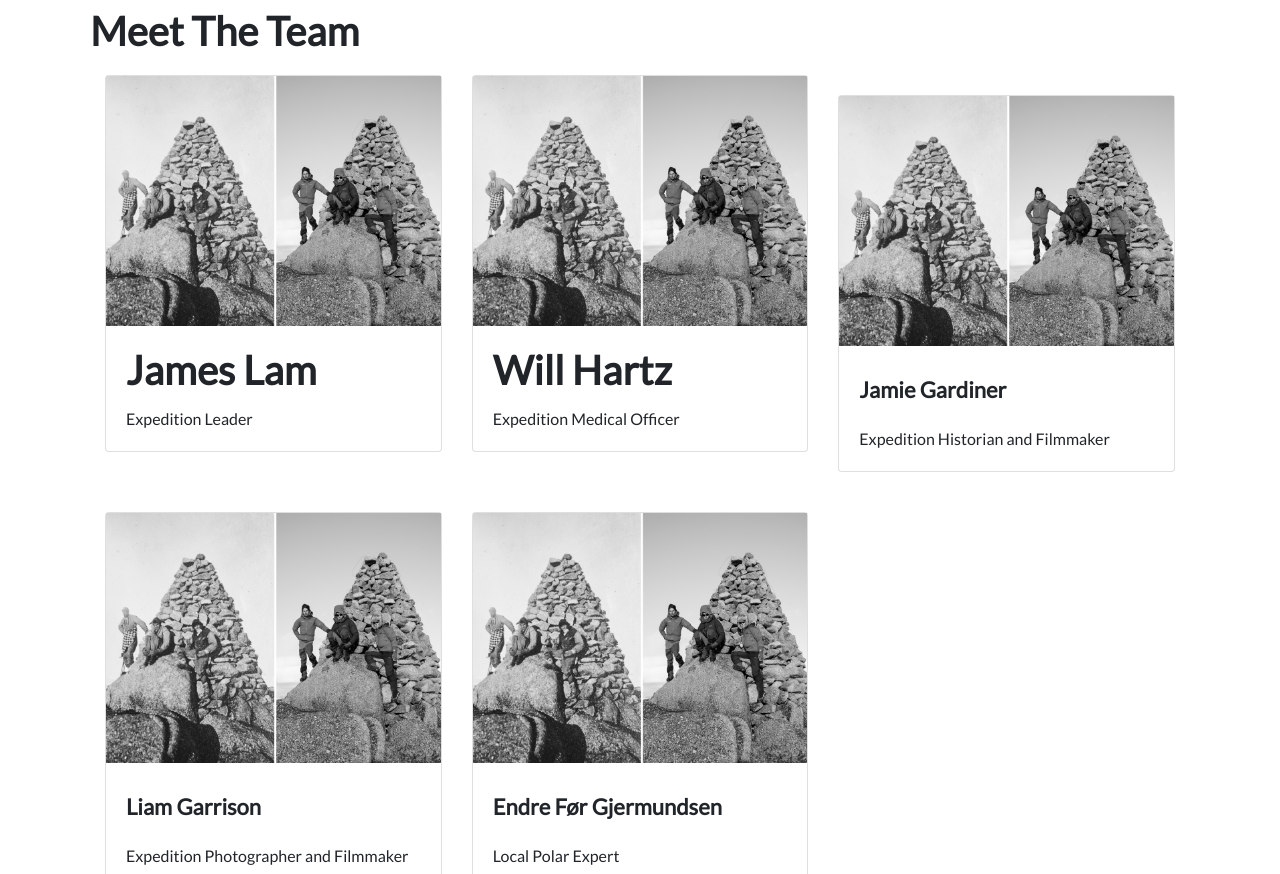
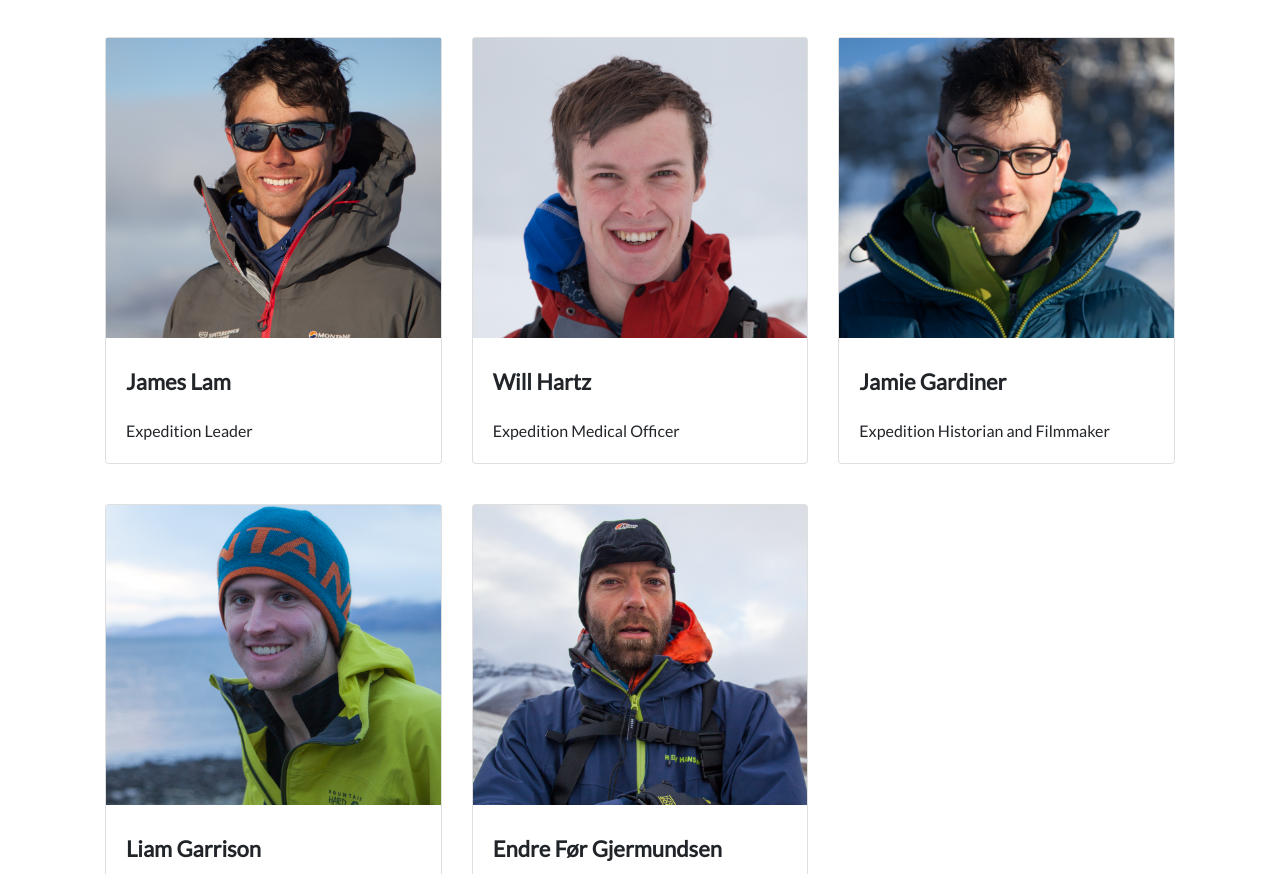
Before and after one commit to liamgarrison/spitsbergen-retraced, a React app: page / in a window 1280 px wide. Shown: the part 1926-2800 px from the top of the page. Built offline with nearby package versions, Linux system fonts and the light colour scheme.

Commit message:
refactored code

```diff
--- a/src/App.js
+++ b/src/App.js
@@ -1,25 +1,26 @@
 import React from 'react';
-import logoWhite from './images/logo/portrait_white.png';
-import logoBlue from './images/logo/portrait_blue.png';
-import sampleImage from './images/objectives/history.jpg';
+// Image imports
+import logoBlue from './images/logo/icon_blue.png';
+import history from './images/objectives/history.jpg';
+import mountaineering from './images/objectives/mountaineering.jpg';
+import science from './images/objectives/science.jpg';
+import endre from './images/headshots/endre.jpg';
+import james from './images/headshots/james.jpg';
+import jamie from './images/headshots/jamie.jpg';
+import liam from './images/headshots/liam.jpg';
+import will from './images/headshots/will.jpg';
+// File import
 import report from './files/spitsbergen-retraced-expedition-report.pdf';
+// CSS
 import './App.scss';
+// Components
 import Card from './components/card'
+import Banner from './components/banner'
 
 function App() {
   return (
     <div className="App">
-      <div class="home-banner">
-        <div class="content">
-          <div class="image-wrapper">
-            <img src={logoWhite} alt="Spitsbergen Retraced Logo" />
-          </div>
-          <div class="scroll-more">
-            <p>Scroll for more</p>
-            <i class="fas fa-arrow-down " />
-          </div>
-        </div>
-      </div>
+      <Banner/>
       <div class="container">
         <div class="row mt-5">
           <div class="col-xs-12">
@@ -48,21 +49,24 @@ function App() {
         <div class="row ">
           <div class="col-xs-12 col-sm-6 col-lg-4">
             <Card
-              imageUrl={sampleImage}
+              height="200"
+              imageUrl={history}
               cardTitle="Recreating History"
               cardText="In the footsteps of the first crossing of Spitsbergen"
             />
           </div>
           <div class="col-xs-12 col-sm-6 col-lg-4">
             <Card
-              imageUrl={sampleImage}
+              height="200"
+              imageUrl={mountaineering}
               cardTitle="Arctic Mountaineering"
               cardText="Rocky ridges and first ascents in a sublime Alpine landscape"
             />
           </div>
           <div class="col-xs-12 col-sm-6 col-lg-4">
             <Card
-              imageUrl={sampleImage}
+              height="200"
+              imageUrl={science}
               cardTitle="Scientific Research"
               cardText="Creating high-resolution 3D models of glaciers never seen
                   before"
@@ -99,45 +103,44 @@ function App() {
         <div class="row ">
           <div class="col-xs-12 col-sm-6 col-xl-4">
             <Card
-              imageUrl={sampleImage}
+              height="300"
+              imageUrl={james}
               cardTitle="James Lam"
               cardText="Expedition Leader"
             />
           </div>
           <div class="col-xs-12 col-sm-6 col-xl-4">
             <Card
-              imageUrl={sampleImage}
+              height="300"
+              imageUrl={will}
               cardTitle="Will Hartz"
               cardText="Expedition Medical Officer"
             />
           </div>
 
           <div class="col-xs-12 col-sm-6 col-xl-4">
-            <div class="team-card card">
-              <img src={sampleImage} alt=""/>
-              <div class="card-body">
-                <h1 class="card-title">Jamie Gardiner</h1>
-                <p class="card-text">Expedition Historian and Filmmaker</p>
-              </div>
-            </div>
+            <Card
+              height="300"
+              imageUrl={jamie}
+              cardTitle="Jamie Gardiner"
+              cardText="Expedition Historian and Filmmaker"
+            />
           </div>
           <div class="col-xs-12 col-sm-6 col-xl-4">
-            <div class="team-card card">
-              <img src={sampleImage} alt=""/>
-              <div class="card-body">
-                <h1 class="card-title">Liam Garrison</h1>
-                <p class="card-text">Expedition Photographer and Filmmaker</p>
-              </div>
-            </div>
+            <Card
+              height="300"
+              imageUrl={liam}
+              cardTitle="Liam Garrison"
+              cardText="Expedition Photographer and Filmmaker"
+            />
           </div>
           <div class="col-xs-12 col-sm-6 col-xl-4">
-            <div class="team-card card">
-              <img src={sampleImage} alt=""/>
-              <div class="card-body">
-                <h1 class="card-title">Endre Før Gjermundsen</h1>
-                <p class="card-text">Local Polar Expert</p>
-              </div>
-            </div>
+            <Card
+              height="300"
+              imageUrl={endre}
+              cardTitle="Endre Før Gjermundsen"
+              cardText="Local Polar Expert"
+            />
           </div>
         </div>
         <div class="row mt-5 ">
--- a/src/App.scss
+++ b/src/App.scss
@@ -90,25 +90,16 @@ a {
   margin-bottom: 5px;
 }
 
-.team-card {
+.card {
   margin: 20px 0;
 }
 
-.team-card .card-body .card-title {
-  font-size: 22px;
+.card img {
+  object-fit: cover;
 }
 
-.objective-card {
-  margin: 20px 0;
-}
-
-.objective-card .card-body .card-title {
+.card-title {
   font-size: 22px;
-}
-
-.card img {
-  height: 250px;
-  object-fit: cover;
 }
 
 .footer {
--- /dev/null
+++ b/src/components/banner.js
@@ -0,0 +1,23 @@
+import React from 'react'
+import logoWhite from '../images/logo/portrait_white.png';
+
+
+class Banner extends React.Component {
+  render() {
+    return (
+      <div class="home-banner">
+        <div class="content">
+          <div class="image-wrapper">
+            <img src={logoWhite} alt="Spitsbergen Retraced Logo" />
+          </div>
+          <div class="scroll-more">
+            <p>Scroll for more</p>
+            <i class="fas fa-arrow-down " />
+          </div>
+        </div>
+      </div>
+    )
+  }
+}
+
+export default Banner
--- a/src/components/card.js
+++ b/src/components/card.js
@@ -4,7 +4,7 @@ class Card extends React.Component {
   render() {
     return (
       <div class="card">
-      <img src={this.props.imageUrl} alt=""/>
+      <img src={this.props.imageUrl} height={this.props.height} alt=""/>
         <div class="card-body">
           <h1 class="card-title">{this.props.cardTitle}</h1>
           <p class="card-text">
```
